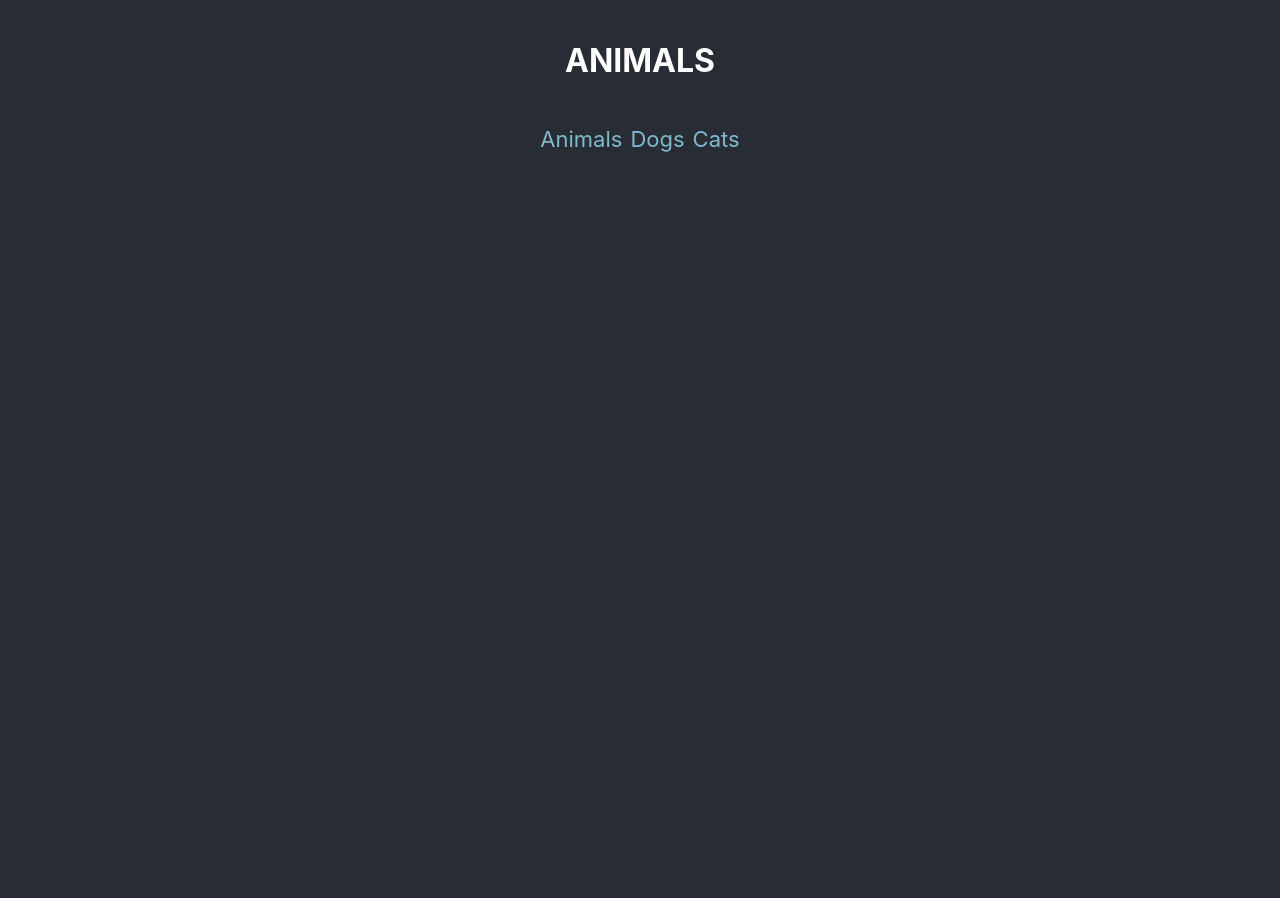
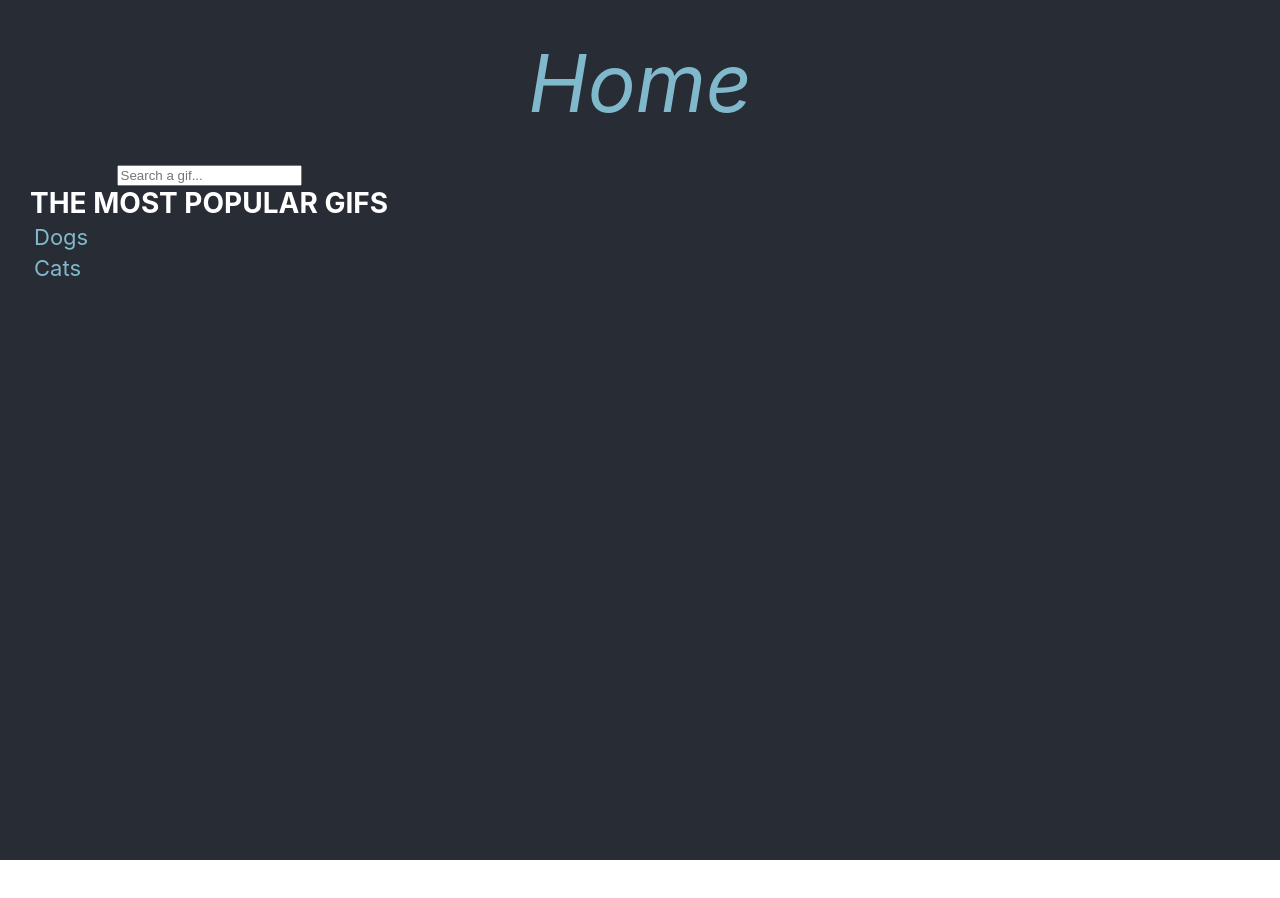
Before and after one commit to mmazzariello/giffy, a React (Create React App) app: page / in a window 1280 px wide. Shown: the top 898 px of the page. After the commit the page ends 860 px from the top, so only its background shows below. Built offline with nearby package versions, Linux system fonts and the light colour scheme.

Commit message:
ADD search bar in home page

```diff
--- a/src/App.css
+++ b/src/App.css
@@ -1,25 +1,24 @@
 .App {
   text-align: center;
   background-color: #282c34;
-  padding: 20px;
-  width: 100%;
   display: flex;
   flex-direction: column;
+  height: 100vh;
+  /* align-items: center; */
+  /* align-items: flex-start; */
+  overflow-x: hidden;
+  justify-content: start;
+  padding: 30px;
+  width: 100%;
 }
 
 .App-content {
-  min-height: 100vh;
   display: flex;
   flex-wrap: wrap;
   justify-content: center;
   font-size: calc(10px + 2vmin);
   color: white;
-  padding: 20px;
-}
-
-h1 {
-  color: white;
-  text-transform: uppercase;
+  /* border: 2px solid blue; */
 }
 
 p {
@@ -57,3 +56,7 @@ a {
   font-size: 22px;
   height: fit-content;
 }
+
+i {
+  font-size: 80px;
+}
--- a/src/App.js
+++ b/src/App.js
@@ -1,17 +1,23 @@
 import React from "react";
 import "./App.css";
-import ListOfGifs from "./components/ListOfGifs";
+import SearchResults from "./pages/SearchResults/ListOfGifs";
+import Home from "./pages/Home/Home";
+import Detail from "./pages/Detail/Detail";
 import { Link, Route } from "wouter";
 
 export default function App() {
   return (
     <div className="App">
-      <h1>Animals</h1>
       <section className="App-content">
-        <Link to="/gif/animals">Animals</Link>
+        <Link to="/">
+          <i>Home</i>
+        </Link>
+        {/* <Link to="/gif/animals">Animals</Link>
         <Link to="/gif/dog">Dogs</Link>
-        <Link to="/gif/cat">Cats</Link>
-        <Route component={ListOfGifs} path="/gif/:keyword" />
+        <Link to="/gif/cat">Cats</Link> */}
+        <Route component={Home} path="/" />
+        <Route component={SearchResults} path="/search/:keyword" />
+        <Route component={Detail} path="/gif/:id" />
       </section>
     </div>
   );
--- a/src/components/Gif.js
+++ b/src/components/Gif.js
@@ -3,7 +3,7 @@ import "./Gif.css";
 
 export default function Gif({ title, id, url }) {
   return (
-    <a href={`#${id}`} className="container">
+    <a href="/gif/{`#${id}`}" className="container">
       <img src={url} alt="" />
       <p>{title}</p>
     </a>
--- /dev/null
+++ b/src/pages/Detail/Detail.css
@@ -0,0 +1,7 @@
+.container-details {
+  display: flex;
+  /* border: 2px solid red; */
+  width: 100%;
+  flex-direction: column;
+  align-items: flex-start;
+}
--- /dev/null
+++ b/src/pages/Detail/Detail.js
@@ -0,0 +1,13 @@
+import React from "react";
+import "./Detail.css";
+
+export default function Detail() {
+  return (
+    <div className="container-details">
+      <p>Details</p>
+      <p>Details</p>
+      <p>Details</p>
+      <p>Details</p>
+    </div>
+  );
+}
--- /dev/null
+++ b/src/pages/Home/Home.css
@@ -0,0 +1,26 @@
+.container-home {
+  /* border: 2px solid red; */
+  display: flex;
+  flex-direction: column;
+  margin-top: 20px;
+  width: 100%;
+  align-content: flex-start;
+}
+
+h3 {
+  color: white;
+  text-transform: uppercase;
+  margin: 0;
+  font-size: 28px;
+}
+
+ul {
+  /* border: 2px solid yellow; */
+  text-align: left;
+  padding: 0;
+  margin: 0;
+}
+
+li {
+  list-style: none;
+}
--- /dev/null
+++ b/src/pages/Home/Home.js
@@ -0,0 +1,40 @@
+import React, { useState } from "react";
+import { Link, useLocation } from "wouter";
+import "./Home.css";
+
+const POPULAR_GIFS = ["Dogs", "Cats"];
+
+export default function Home() {
+  const [keyword, setKeyword] = useState("");
+  const [path, setPath] = useLocation();
+
+  const handleSubmit = (evt) => {
+    evt.preventDefault();
+    setPath(`/search/${keyword}`);
+  };
+
+  const handleChange = (evt) => {
+    setKeyword(evt.target.value);
+  };
+
+  return (
+    <div className="container-home">
+      <form onSubmit={handleSubmit}>
+        <input
+          onChange={handleChange}
+          placeholder="Search a gif..."
+          type="text"
+          value={keyword}
+        />
+      </form>
+      <h3>The most popular Gifs</h3>
+      <ul>
+        {POPULAR_GIFS.map((popularGif) => (
+          <li key={popularGif}>
+            <Link to={`/search/${popularGif}`}> {popularGif}</Link>
+          </li>
+        ))}
+      </ul>
+    </div>
+  );
+}
--- a/src/components/ListOfGifs.js
+++ b/src/pages/SearchResults/ListOfGifs.js
@@ -1,19 +1,26 @@
 import React, { useState, useEffect } from "react";
-import Gif from "./Gif";
-import getGifs from "./../services/getGifs";
+import Gif from "../../components/Gif";
+import getGifs from "../../services/getGifs";
 import "./ListOfGifs.css";
 
 export default function ListOfGifs({ params }) {
   const { keyword } = params;
 
+  const [loading, setLoading] = useState(false);
   const [gifs, setGifs] = useState([]);
 
   useEffect(
     function () {
-      getGifs({ keyword }).then((gifs) => setGifs(gifs));
+      setLoading(true);
+      getGifs({ keyword }).then((gifs) => {
+        setGifs(gifs);
+        setLoading(false);
+      });
     },
     [keyword]
   );
+
+  // if (loading) return <i>Cargando</i>;
 
   return (
     <div>
```
Also changed, not shown: src/pages/SearchResults/ListOfGifs.css (renamed from src/components/ListOfGifs.css).
